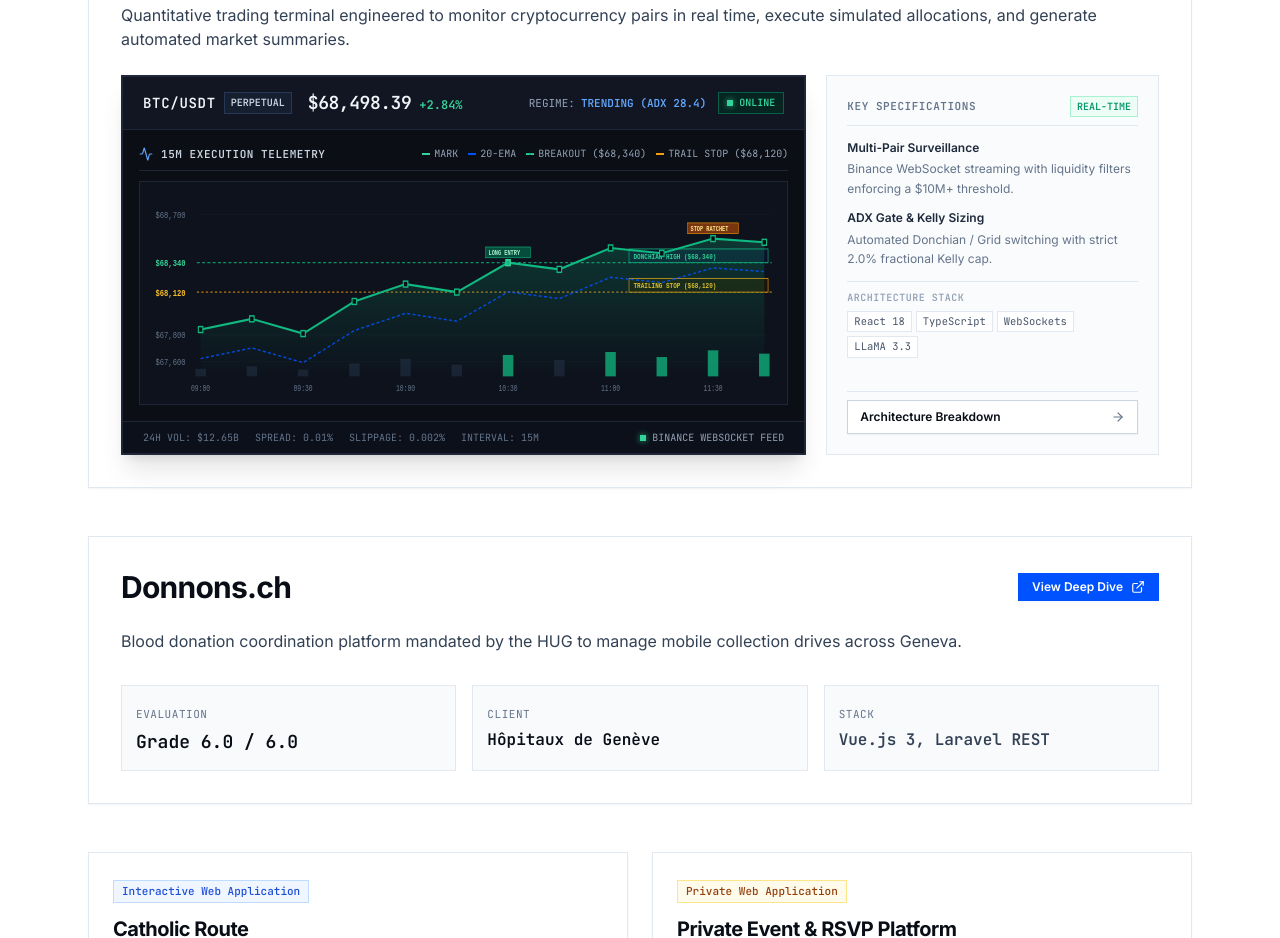
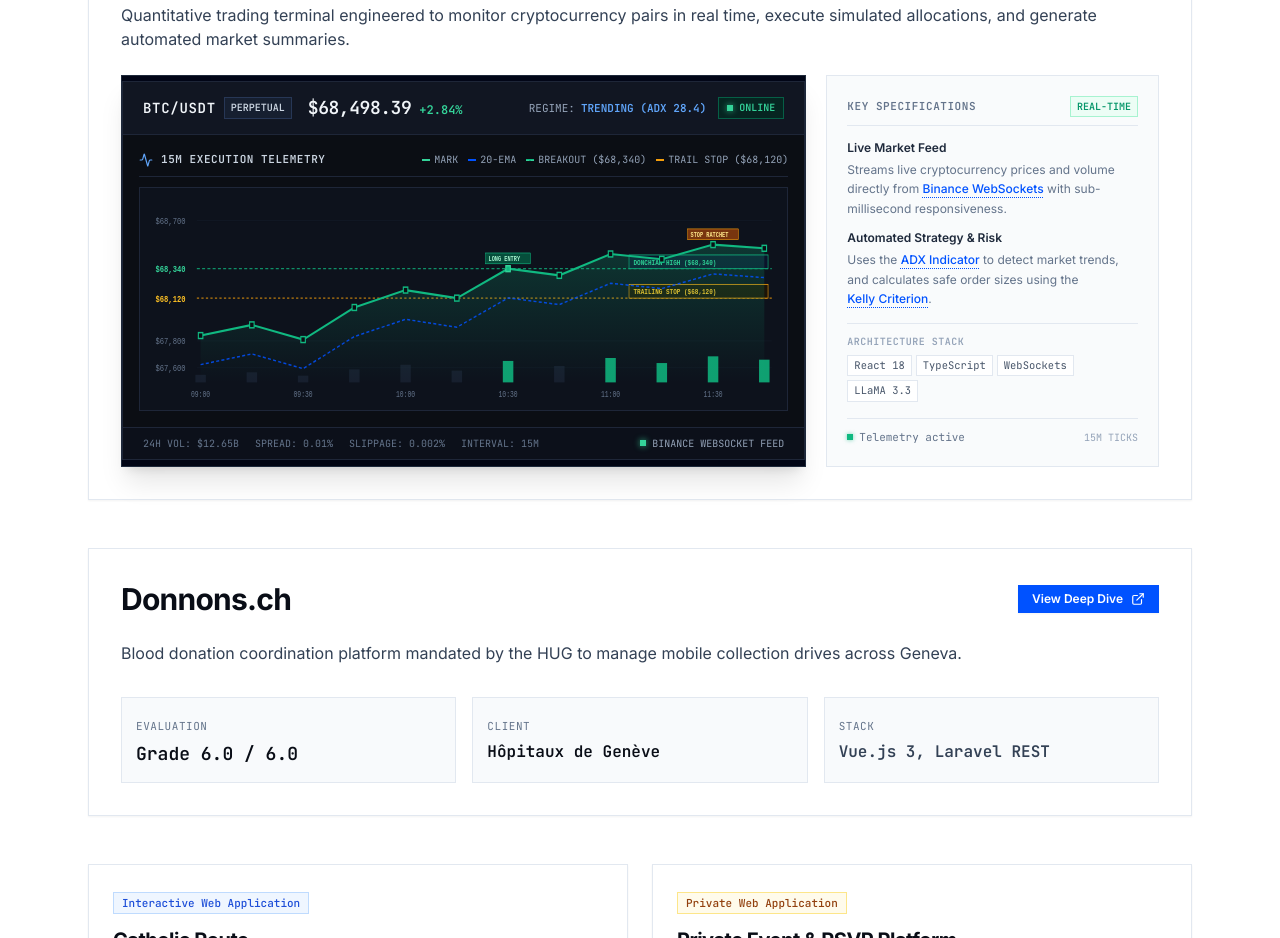
Before and after one commit to KingJamesGOAT/steve-benjamin-portfolio, a React (Vite) app: page / in a window 1280 px wide. Shown: the part 1580-2518 px from the top of the page. Built offline with nearby package versions, Linux system fonts and the light colour scheme.

Commit message:
Enhance chart with horizontal magnetic scrubbing & HUD tooltips, and simplify sidebar with GlossaryTerm tooltips

```diff
--- a/src/components/features/CryptoWidgetSim.tsx
+++ b/src/components/features/CryptoWidgetSim.tsx
@@ -66,6 +66,22 @@ export const CryptoWidgetSim: React.FC = () => {
   const areaString = `70,${svgHeight - 20} ${pointsString} ${svgWidth - 20},${svgHeight - 20}`;
   const displayedPrice = hoveredIndex !== null ? CANDLE_DATA[hoveredIndex].price : livePrice;
 
+  // Horizontal mouse scrubbing calculation
+  const handleChartMouseMove = (e: React.MouseEvent<HTMLDivElement>) => {
+    const rect = e.currentTarget.getBoundingClientRect();
+    const clientX = e.clientX - rect.left;
+    const svgX = (clientX / rect.width) * svgWidth;
+    const minX = 70;
+    const maxX = svgWidth - 20; // 820
+    const ratio = Math.max(0, Math.min(1, (svgX - minX) / (maxX - minX)));
+    const nearestIndex = Math.round(ratio * (CANDLE_DATA.length - 1));
+    setHoveredIndex(nearestIndex);
+  };
+
+  const activePt = hoveredIndex !== null ? CANDLE_DATA[hoveredIndex] : null;
+  const activeX = hoveredIndex !== null ? (hoveredIndex / (CANDLE_DATA.length - 1)) * (svgWidth - 90) + 70 : 0;
+  const activeY = activePt ? getY(activePt.price) : 0;
+
   return (
     <div className="bg-[#0B0E14] border border-[#1E2638] text-slate-200 rounded-none font-sans shadow-2xl overflow-hidden select-none">
       {/* 1. Header Bar: Ticker, Live Price & System Status */}
@@ -87,10 +103,10 @@ export const CryptoWidgetSim: React.FC = () => {
             </span>
             <span
               className={`text-xs font-semibold ${
-                priceChange >= 0 ? 'text-emerald-400' : 'text-rose-500'
+                (activePt ? activePt.isPositive : priceChange >= 0) ? 'text-emerald-400' : 'text-rose-500'
               }`}
             >
-              {priceChange >= 0 ? `+${priceChange}%` : `${priceChange}%`}
+              {activePt ? activePt.delta : (priceChange >= 0 ? `+${priceChange}%` : `${priceChange}%`)}
             </span>
           </div>
         </div>
@@ -138,9 +154,10 @@ export const CryptoWidgetSim: React.FC = () => {
           </div>
         </div>
 
-        {/* Compact SVG Canvas with Reduced Height */}
+        {/* Compact SVG Canvas with Smooth Horizontal Scrubbing */}
         <div
-          className="relative w-full h-48 sm:h-56 bg-[#0E131E]/80 border border-[#1E2638] rounded-none overflow-hidden p-2 flex items-center justify-center cursor-default"
+          className="relative w-full h-48 sm:h-56 bg-[#0E131E]/80 border border-[#1E2638] rounded-none overflow-hidden p-2 flex items-center justify-center cursor-crosshair"
+          onMouseMove={handleChartMouseMove}
           onMouseLeave={() => setHoveredIndex(null)}
         >
           <svg
@@ -229,10 +246,9 @@ export const CryptoWidgetSim: React.FC = () => {
                   y={y}
                   width={barWidth}
                   height={barHeight}
-                  fill={isHovered ? '#3b82f6' : pt.volume > 450 ? '#10b981' : '#1E293B'}
-                  opacity={isHovered ? '1' : '0.75'}
-                  className="transition-colors cursor-pointer"
-                  onMouseEnter={() => setHoveredIndex(i)}
+                  fill={isHovered ? '#38BDF8' : pt.volume > 450 ? '#10b981' : '#1E293B'}
+                  opacity={hoveredIndex === null ? (pt.volume > 450 ? '0.85' : '0.6') : isHovered ? '1' : '0.25'}
+                  className="transition-all duration-100"
                 />
               );
             })}
@@ -264,42 +280,27 @@ export const CryptoWidgetSim: React.FC = () => {
               }).join(' ')}
             />
 
-            {/* Interactive Data Nodes along the Price Line */}
+            {/* Static Data Nodes along the Price Line */}
             {CANDLE_DATA.map((pt, i) => {
               const x = (i / (CANDLE_DATA.length - 1)) * (svgWidth - 90) + 70;
               const y = getY(pt.price);
-              const isHovered = hoveredIndex === i;
               const isBreakoutPoint = i === 6; // 10:30 candle
               const isTrailingRatchetPoint = i === 10; // 11:30 candle
 
               return (
-                <g key={`node-${i}`} onMouseEnter={() => setHoveredIndex(i)} className="cursor-pointer">
-                  {/* Subtle vertical crosshair guide line when hovered */}
-                  {isHovered && (
-                    <line
-                      x1={x}
-                      y1="15"
-                      x2={x}
-                      y2={svgHeight - 20}
-                      stroke="#3b82f6"
-                      strokeWidth="1"
-                      strokeDasharray="2 2"
-                    />
-                  )}
-
+                <g key={`node-${i}`}>
                   <rect
-                    x={x - (isHovered ? 4.5 : 3)}
-                    y={y - (isHovered ? 4.5 : 3)}
-                    width={isHovered ? 9 : 6}
-                    height={isHovered ? 9 : 6}
-                    fill={isHovered ? '#3b82f6' : isBreakoutPoint ? '#10b981' : '#0B0E14'}
-                    stroke={isHovered ? '#ffffff' : isBreakoutPoint ? '#34d399' : '#10b981'}
-                    strokeWidth={isHovered ? '2' : '1.5'}
-                    className="transition-all"
+                    x={x - 3}
+                    y={y - 3}
+                    width={6}
+                    height={6}
+                    fill={isBreakoutPoint ? '#10b981' : '#0B0E14'}
+                    stroke={isBreakoutPoint ? '#34d399' : '#10b981'}
+                    strokeWidth="1.5"
                   />
 
                   {/* Marker Pin at Breakout Point */}
-                  {isBreakoutPoint && !isHovered && (
+                  {isBreakoutPoint && hoveredIndex !== i && (
                     <g transform={`translate(${x - 30}, ${y - 16})`}>
                       <rect x="0" y="0" width="60" height="11" fill="#064E3B" stroke="#10b981" strokeWidth="0.6" />
                       <text x="4" y="8.5" fill="#A7F3D0" fontSize="7" fontFamily="monospace" fontWeight="bold">
@@ -309,7 +310,7 @@ export const CryptoWidgetSim: React.FC = () => {
                   )}
 
                   {/* Marker Pin at Trailing Stop Ratchet */}
-                  {isTrailingRatchetPoint && !isHovered && (
+                  {isTrailingRatchetPoint && hoveredIndex !== i && (
                     <g transform={`translate(${x - 34}, ${y - 16})`}>
                       <rect x="0" y="0" width="68" height="11" fill="#78350F" stroke="#f59e0b" strokeWidth="0.6" />
                       <text x="4" y="8.5" fill="#FDE68A" fontSize="7" fontFamily="monospace" fontWeight="bold">
@@ -320,6 +321,102 @@ export const CryptoWidgetSim: React.FC = () => {
                 </g>
               );
             })}
+
+            {/* Dynamic Interactive Elements When Hovered */}
+            {hoveredIndex !== null && activePt && (
+              <g className="pointer-events-none">
+                {/* 1. Full Vertical Crosshair Guide Line */}
+                <line
+                  x1={activeX}
+                  y1={15}
+                  x2={activeX}
+                  y2={svgHeight - 20}
+                  stroke="#38BDF8"
+                  strokeWidth="1.5"
+                  strokeDasharray="3 3"
+                  opacity="0.85"
+                />
+
+                {/* 2. Horizontal Axis Guide Line */}
+                <line
+                  x1={65}
+                  y1={activeY}
+                  x2={activeX}
+                  y2={activeY}
+                  stroke="#60A5FA"
+                  strokeWidth="1"
+                  strokeDasharray="2 2"
+                  opacity="0.5"
+                />
+
+                {/* 3. Pulsing Active Node Rings */}
+                <circle
+                  cx={activeX}
+                  cy={activeY}
+                  r="7.5"
+                  fill="#0052FF"
+                  fillOpacity="0.3"
+                  stroke="#38BDF8"
+                  strokeWidth="1.2"
+                />
+                <circle
+                  cx={activeX}
+                  cy={activeY}
+                  r="3.5"
+                  fill="#FFFFFF"
+                  stroke="#0052FF"
+                  strokeWidth="2"
+                />
+
+                {/* 4. Rich Floating HUD Tooltip Badge */}
+                {(() => {
+                  const tooltipWidth = 126;
+                  const tooltipHeight = 42;
+                  const isFarRight = activeX > svgWidth - 170;
+                  const isFarLeft = activeX < 180;
+                  const tooltipX = isFarRight ? activeX - tooltipWidth - 10 : isFarLeft ? activeX + 12 : activeX - tooltipWidth / 2;
+                  const tooltipY = activeY > 55 ? activeY - tooltipHeight - 10 : activeY + 12;
+
+                  return (
+                    <g transform={`translate(${tooltipX}, ${tooltipY})`}>
+                      <rect
+                        x="0"
+                        y="0"
+                        width={tooltipWidth}
+                        height={tooltipHeight}
+                        fill="#070A10"
+                        stroke="#273756"
+                        strokeWidth="1"
+                        className="filter drop-shadow-[0_4px_14px_rgba(0,0,0,0.7)]"
+                      />
+                      <rect
+                        x="0"
+                        y="0"
+                        width="3"
+                        height={tooltipHeight}
+                        fill={activePt.isPositive ? '#10B981' : '#F43F5E'}
+                      />
+                      <text x="9" y="13" fill="#94A3B8" fontSize="8.5" fontFamily="monospace" fontWeight="bold">
+                        {activePt.time} UTC · {activePt.volume} BTC
+                      </text>
+                      <text x="9" y="26" fill="#F8FAFC" fontSize="11" fontFamily="monospace" fontWeight="bold">
+                        ${activePt.price.toLocaleString('en-US', { minimumFractionDigits: 2 })}
+                      </text>
+                      <text
+                        x="9"
+                        y="37"
+                        fill={activePt.isPositive ? '#34D399' : '#FB7185'}
+                        fontSize="8.5"
+                        fontFamily="monospace"
+                        fontWeight="semibold"
+                      >
+                        {activePt.delta}
+                      </text>
+                    </g>
+                  );
+                })()}
+              </g>
+            )}
 
             {/* X-Axis Time Labels */}
             {CANDLE_DATA.map((pt, i) => {
--- a/src/pages/Home.tsx
+++ b/src/pages/Home.tsx
@@ -5,6 +5,7 @@ import { ArrowRight, FileDown, ExternalLink } from 'lucide-react';
 import TechBentoGrid from '../components/features/TechBentoGrid';
 import CryptoWidgetSim from '../components/features/CryptoWidgetSim';
 import RotatingTitle from '../components/features/RotatingTitle';
+import GlossaryTerm from '../components/features/GlossaryTerm';
 import About from './About';
 
 export const Home: React.FC = () => {
@@ -170,41 +171,83 @@ export const Home: React.FC = () => {
 
             {/* Right: Architectural Sidebar Context */}
             <div className="lg:col-span-4 rounded-none border border-slate-200 bg-slate-50/80 p-5 flex flex-col justify-between space-y-4 font-sans">
-              <div className="space-y-3">
+              <div className="space-y-3.5">
                 <div className="flex items-center justify-between border-b border-slate-200 pb-2">
                   <span className="font-mono text-[11px] uppercase tracking-wider text-slate-500 font-semibold">
-                    {isFrench ? 'Spécifications' : 'Key Specifications'}
+                    {isFrench ? 'Spécifications Clés' : 'Key Specifications'}
                   </span>
                   <span className="font-mono text-[10px] text-emerald-600 font-bold bg-emerald-50 border border-emerald-200 px-1.5 py-0.5">
                     {isFrench ? 'TEMPS RÉEL' : 'REAL-TIME'}
                   </span>
                 </div>
 
-                <div className="space-y-2.5 text-xs text-slate-600 leading-relaxed">
+                <div className="space-y-3 text-xs text-slate-600 leading-relaxed">
                   <div>
-                    <span className="font-semibold text-slate-800 block">
-                      {isFrench ? 'Surveillance Multi-Paires' : 'Multi-Pair Surveillance'}
+                    <span className="font-semibold text-slate-800 block text-xs">
+                      {isFrench ? 'Flux de Marché en Direct' : 'Live Market Feed'}
                     </span>
-                    <p className="text-slate-500 pt-0.5">
-                      {isFrench
-                        ? 'Flux binaire WebSocket Binance avec filtrage dynamique de liquidité (seuil $10M+).'
-                        : 'Binance WebSocket streaming with liquidity filters enforcing a $10M+ threshold.'}
+                    <p className="text-slate-500 pt-1">
+                      {isFrench ? (
+                        <>
+                          Reçoit les cours et volumes instantanément via{' '}
+                          <GlossaryTerm
+                            term="WebSockets Binance"
+                            definition="Connexion réseau temps réel bidirectionnelle délivrant les variations de prix en quelques millisecondes sans recharger la page."
+                          />{' '}
+                          sans aucune latence.
+                        </>
+                      ) : (
+                        <>
+                          Streams live cryptocurrency prices and volume directly from{' '}
+                          <GlossaryTerm
+                            term="Binance WebSockets"
+                            definition="Full-duplex network connection streaming live crypto price ticks with zero page reloads."
+                          />{' '}
+                          with sub-millisecond responsiveness.
+                        </>
+                      )}
                     </p>
                   </div>
 
                   <div>
-                    <span className="font-semibold text-slate-800 block">
-                      {isFrench ? 'Régime ADX & Sizing Kelly' : 'ADX Gate & Kelly Sizing'}
+                    <span className="font-semibold text-slate-800 block text-xs">
+                      {isFrench ? 'Stratégie & Gestion du Risque' : 'Automated Strategy & Risk'}
                     </span>
-                    <p className="text-slate-500 pt-0.5">
-                      {isFrench
-                        ? 'Basculement Donchian / Grid et contrôle strict du risque plafonné à 2.0%.'
-                        : 'Automated Donchian / Grid switching with strict 2.0% fractional Kelly cap.'}
+                    <p className="text-slate-500 pt-1">
+                      {isFrench ? (
+                        <>
+                          Utilise l'
+                          <GlossaryTerm
+                            term="Indicateur ADX"
+                            definition="Average Directional Index : mesure la force de la tendance pour basculer automatiquement entre suivi de tendance et grille de retour à la moyenne."
+                          />{' '}
+                          pour détecter les tendances, et calcule la taille sécurisée des ordres via le{' '}
+                          <GlossaryTerm
+                            term="Critère de Kelly"
+                            definition="Formule mathématique de gestion du risque optimisant la taille des positions tout en plafonnant strictement la perte maximale à 2%."
+                          />
+                          .
+                        </>
+                      ) : (
+                        <>
+                          Uses the{' '}
+                          <GlossaryTerm
+                            term="ADX Indicator"
+                            definition="Average Directional Index: measures trend strength to switch automatically between momentum breakouts and range trading."
+                          />{' '}
+                          to detect market trends, and calculates safe order sizes using the{' '}
+                          <GlossaryTerm
+                            term="Kelly Criterion"
+                            definition="A mathematical risk model that determines optimal position sizing to maximize growth while strictly capping downside loss to 2%."
+                          />
+                          .
+                        </>
+                      )}
                     </p>
                   </div>
                 </div>
 
-                <div className="pt-2 border-t border-slate-200 space-y-1.5">
+                <div className="pt-2.5 border-t border-slate-200 space-y-1.5">
                   <span className="font-mono text-[10px] uppercase tracking-wider text-slate-400 block font-semibold">
                     {isFrench ? 'Stack Technique' : 'Architecture Stack'}
                   </span>
@@ -217,14 +260,13 @@ export const Home: React.FC = () => {
                 </div>
               </div>
 
-              <div className="pt-2 border-t border-slate-200">
-                <Link
-                  to="/projects/crypto-trade-hub"
-                  className="inline-flex items-center justify-between w-full px-3 py-2 text-xs font-semibold text-fintech-primary bg-white hover:bg-slate-100 border border-slate-300 transition-colors rounded-none shadow-sm"
-                >
-                  <span>{isFrench ? 'Dossier Technique Détaillé' : 'Architecture Breakdown'}</span>
-                  <ArrowRight className="w-3.5 h-3.5 ml-1 text-slate-500" />
-                </Link>
+              {/* Minimalist Live Status Footer without Duplicate CTA Button */}
+              <div className="pt-2.5 border-t border-slate-200 flex items-center justify-between text-[11px] font-mono text-slate-500">
+                <span className="flex items-center space-x-1.5">
+                  <span className="w-1.5 h-1.5 bg-emerald-500 rounded-none inline-block shadow-[0_0_4px_rgba(16,185,129,0.6)]" />
+                  <span>{isFrench ? 'Télémétrie active' : 'Telemetry active'}</span>
+                </span>
+                <span className="text-[10px] text-slate-400">15M TICKS</span>
               </div>
             </div>
           </div>
```
